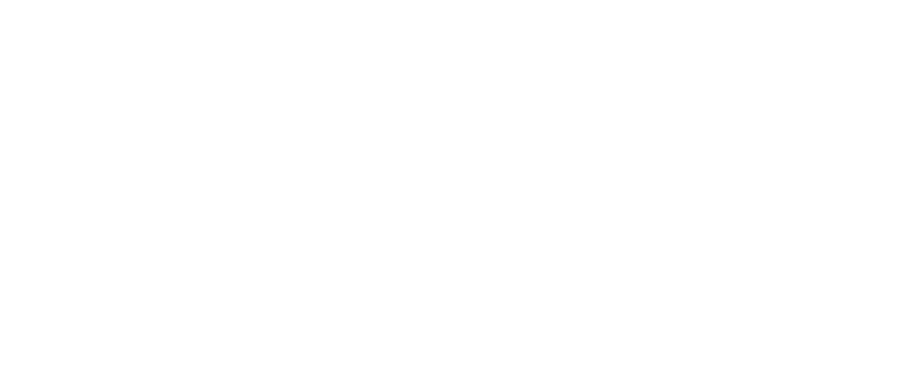
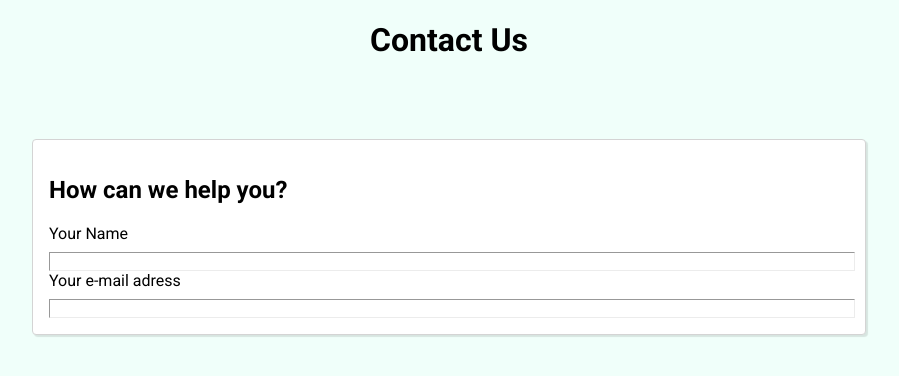
Before and after one commit to DakiTheBest/contact, a plain HTML site: page index.html in a window 1280 px wide. Shown: the whole page, without its empty margins (191-1090 px from the left). Drawn offline with Linux system fonts and the light colour scheme.

Commit message:
added some inputs

```diff
--- a/index.html
+++ b/index.html
@@ -1,13 +1,32 @@
 <!DOCTYPE html>
 <html lang="en">
-<head>
-    <meta charset="UTF-8">
-    <meta http-equiv="X-UA-Compatible" content="IE=edge">
-    <meta name="viewport" content="width=device-width, initial-scale=1.0">
+  <head>
+    <meta charset="UTF-8" />
+    <meta http-equiv="X-UA-Compatible" content="IE=edge" />
+    <meta name="viewport" content="width=device-width, initial-scale=1.0" />
     <title>Contact Us</title>
-    <link rel="stylesheet" href="styles.css">
-</head>
-<body>
-
-</body>
+    <link rel="preconnect" href="https://fonts.googleapis.com" />
+    <link rel="preconnect" href="https://fonts.gstatic.com" crossorigin />
+    <link
+      href="https://fonts.googleapis.com/css2?family=Roboto:wght@400;700&display=swap"
+      rel="stylesheet"
+    />
+    <link rel="stylesheet" href="styles.css" />
+  </head>
+  <body>
+    <header>
+      <h1>Contact Us</h1>
+    </header>
+    <main>
+      <form>
+        <h2>How can we help you?</h2>
+        <section>
+          <label for="user-name">Your Name</label>
+          <input type="text" name="name" id="user-name">
+          <label>Your e-mail adress</label>
+          <input type="email" name="email" id="user-email">
+        </section>
+      </form>
+    </main>
+  </body>
 </html>
--- a/styles.css
+++ b/styles.css
@@ -0,0 +1,33 @@
+html {
+  font-family: "Roboto", sans-serif;
+}
+
+h1 {
+  text-align: center;
+}
+
+body {
+  background-color: rgb(240, 255, 250);
+}
+
+form {
+  width: 50rem;
+  margin: 5rem auto;
+  background-color: white;
+  border: 1px solid rgb(212, 212, 212);
+  border-radius: 4px;
+  padding: 1rem;
+  box-shadow: 2px 2px 1px rgba(0, 0, 0, 0.1);
+}
+
+label {
+  margin-bottom: 0.5rem;
+  display: block;
+  font: inherit;
+}
+
+input {
+  width: 100%;
+  border-width: 1px;
+  border-color: rgb(236, 236, 236);
+}
```
